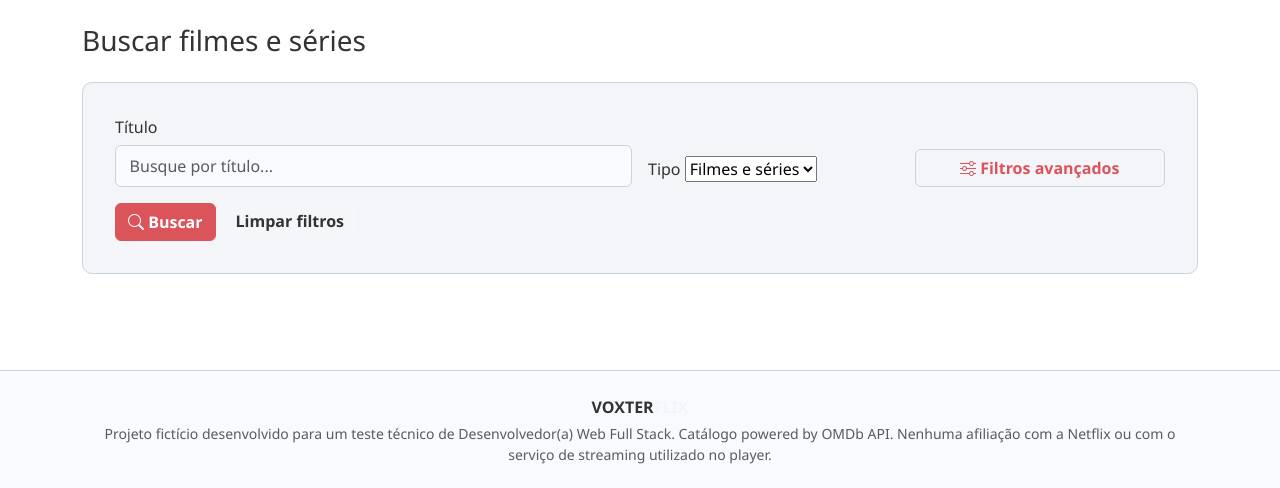
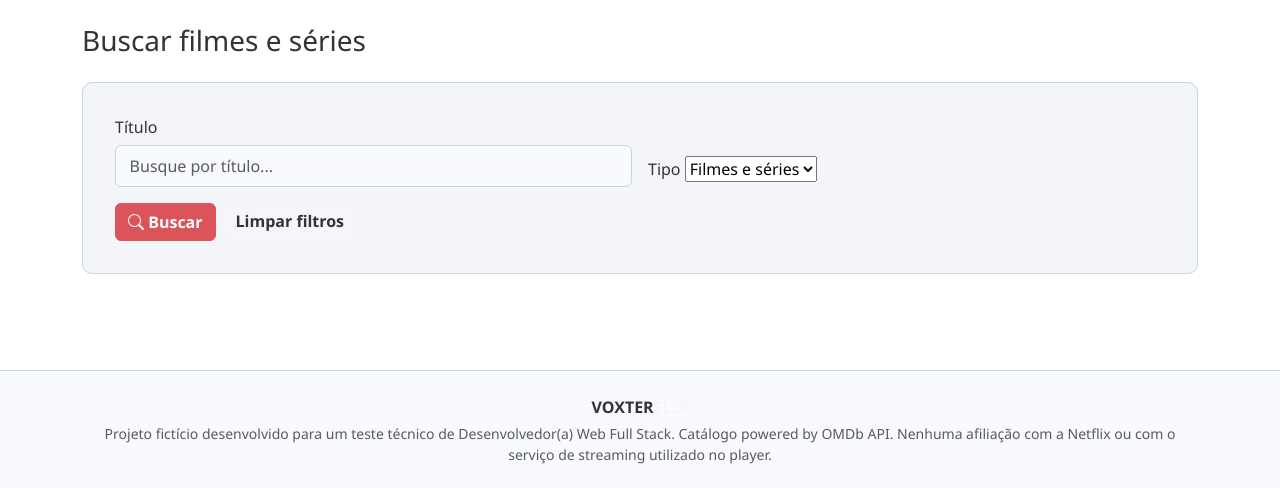
Before and after one commit to MarceloRangelDev/VOXTERFLIX, a Django app: template templates/catalog/search.html in a window 1280 px wide. Shown: the part 67-555 px from the top of the page. Run offline with Django 5.2, Linux system fonts and the light colour scheme; the template is opened without the code that fills it: values that come from a table or form of the project are taken from there, others are empty.

Commit message:
chore: inicializa projeto Django

```diff
--- a/templates/catalog/search.html
+++ b/templates/catalog/search.html
@@ -16,9 +16,9 @@
         {{ form.type }}
       </div>
       <div class="col-6 col-md-3">
-        <button type="button" class="btn voxter-btn-outline w-100" data-toggle-filtros aria-expanded="false" aria-controls="painel-filtros-avancados">
+        <!-- <button type="button" class="btn voxter-btn-outline w-100" data-toggle-filtros aria-expanded="false" aria-controls="painel-filtros-avancados">
           <i class="bi bi-sliders"></i> Filtros avançados
-        </button>
+        </button> -->
       </div>
     </div>
 
```
